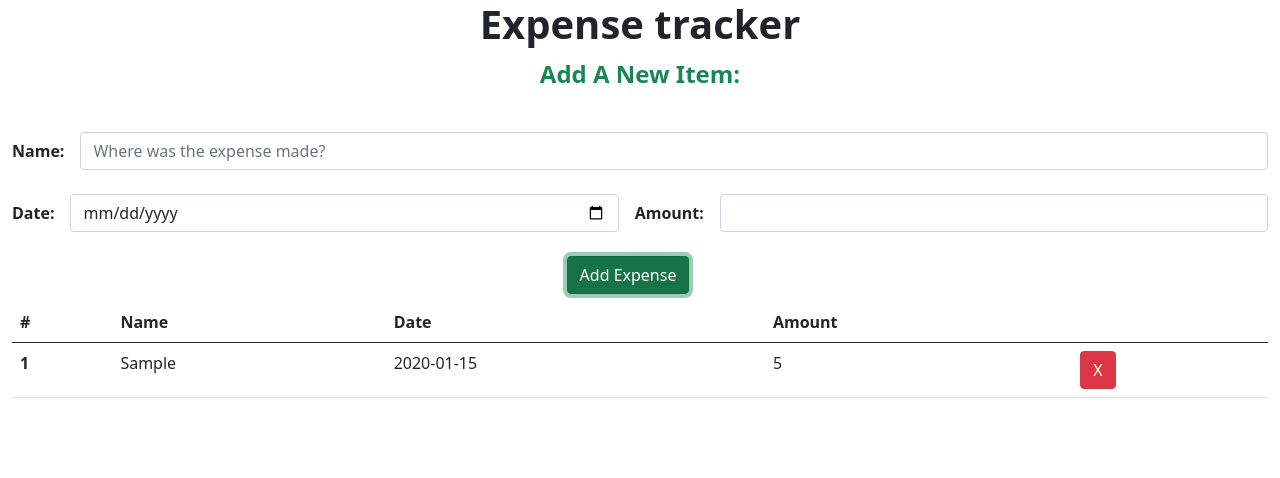
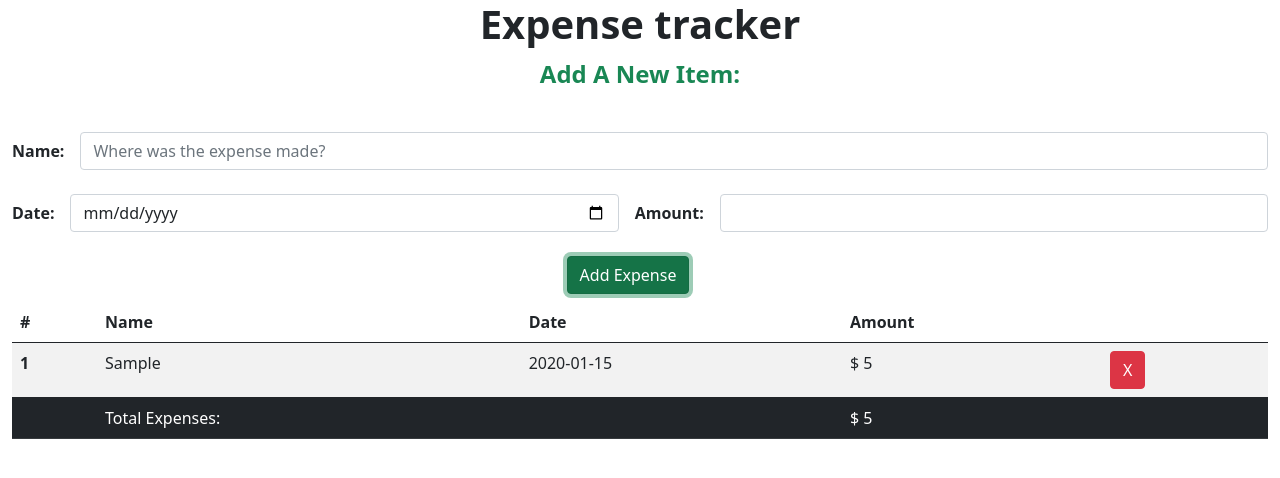
Before and after one commit to VFTHV/Expense_Tracker_React, a React (Create React App) app: page / in a window 1280 px wide. Both pictures are taken after typing "Sample", "2020-01-15", "5" into the empty fields and a click on the button "Add Expense". Shown: the top 478 px of the page. Built offline with nearby package versions, Linux system fonts and the light colour scheme.

Commit message:
Add Total Expenses Component

```diff
--- a/src/components/Form.js
+++ b/src/components/Form.js
@@ -62,7 +62,7 @@
             id="amount"
             className="form-control"
             value={amount}
-            onChange={(e) => setAmount(e.target.value)}
+            onChange={(e) => setAmount(parseInt(e.target.value))}
             required
           />
         </div>
--- a/src/components/Table.js
+++ b/src/components/Table.js
@@ -1,9 +1,10 @@
 import React from "react";
 import DeleteItem from "./DeleteItem";
+import TotalExpenses from "./TotalExpenses";
 
 const Table = (props) => {
   return (
-    <table className="table">
+    <table className="table table-striped">
       <thead>
         <tr>
           <th scope="col">#</th>
@@ -30,7 +31,7 @@
 
                 <td>{input.name}</td>
                 <td>{input.date}</td>
-                <td>{input.amount}</td>
+                <td>$ {input.amount}</td>
                 <td>
                   <DeleteItem onItemRemove={() => props.onItemRemove(index)} />
                 </td>
@@ -39,6 +40,9 @@
           })
         )}
       </tbody>
+      {props.inputs.length === 0 ? null : (
+        <TotalExpenses inputs={props.inputs} />
+      )}
     </table>
   );
 };
--- /dev/null
+++ b/src/components/TotalExpenses.js
@@ -0,0 +1,28 @@
+import React from "react";
+
+const TotalExpenses = (props) => {
+  const onTotalExpenses = () => {
+    if (props.inputs.length === 0) {
+      return null;
+    } else {
+      const totalExpense = props.inputs.reduce((total, num) => {
+        return total + num.amount;
+      }, 0);
+      return totalExpense;
+    }
+  };
+
+  return (
+    <tfoot>
+      <tr className="table-dark">
+        <th></th>
+        <td>Total Expenses:</td>
+        <td></td>
+        <td>$ {onTotalExpenses()}</td>
+        <td></td>
+      </tr>
+    </tfoot>
+  );
+};
+
+export default TotalExpenses;
```
